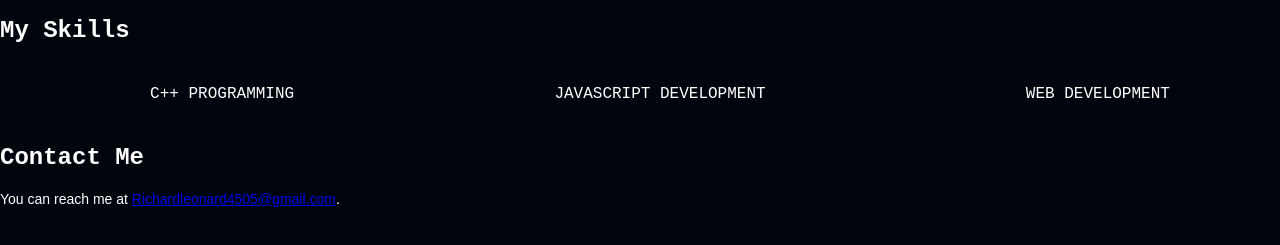
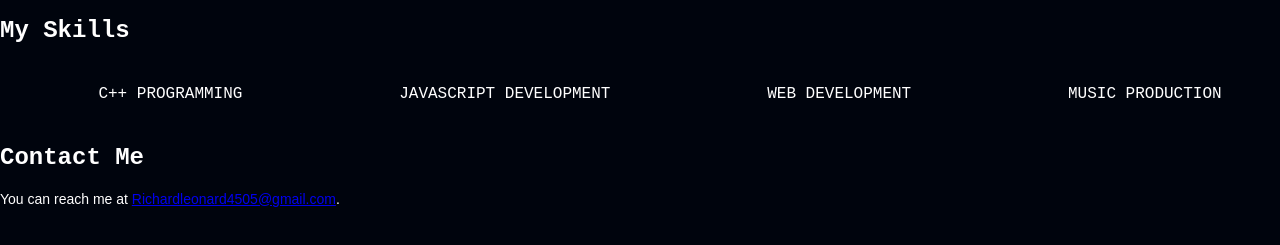
Before and after one commit to Frisco2k/Frisco-Music-App, a website: page public/About.html in a window 1280 px wide. Shown: the part 169-414 px from the top of the page. Drawn offline with Linux system fonts and the light colour scheme.

Commit message:
fixed script routing

```diff
--- a/public/About.html
+++ b/public/About.html
@@ -25,6 +25,7 @@
             <li>C++ Programming</li>
             <li>JavaScript Development</li>
             <li>Web Development</li>
+            <li>Music Production</li>
         </ul>
 
 
```
Also changed, not shown: public/artists.js (line endings or trailing spaces).
